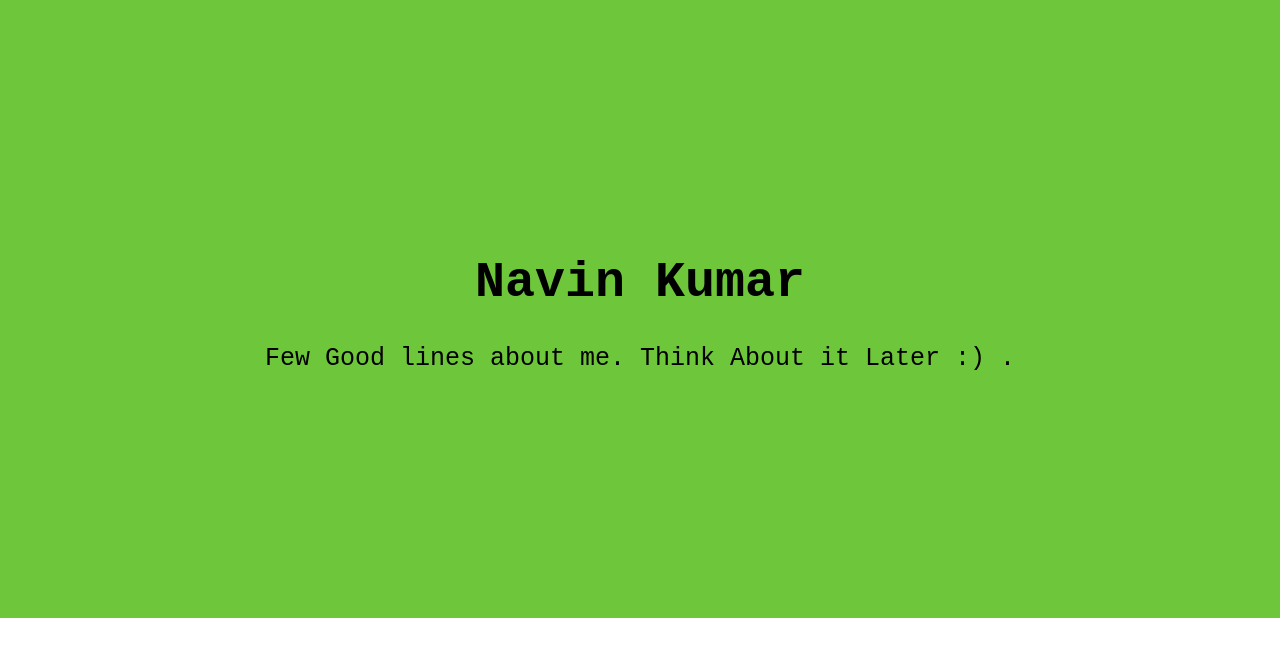
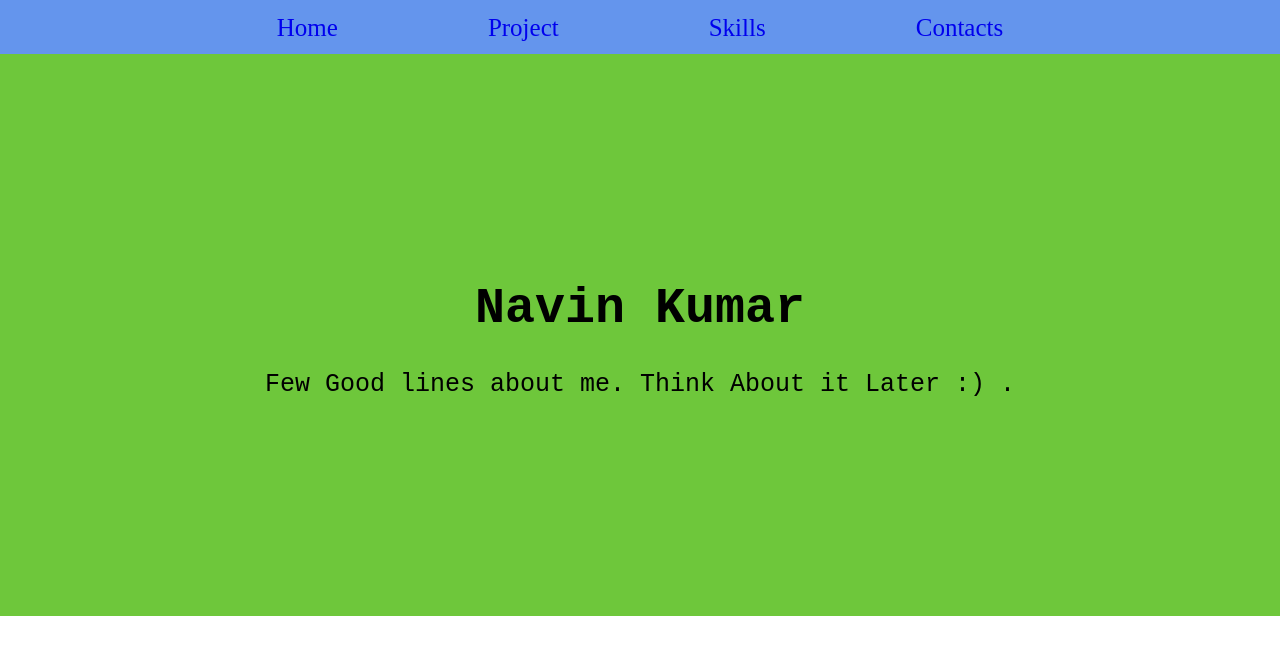
Before and after one commit to KN999/Portfolio, a React app: page / in a window 1280 px wide. Shown: the top 656 px of the page. Built offline with nearby package versions, Linux system fonts and the light colour scheme; the HTML template or start-up script is replaced by a standard one.

Commit message:
Header Added

```diff
--- a/portfolio/src/Components/App.jsx
+++ b/portfolio/src/Components/App.jsx
@@ -1,9 +1,12 @@
 import React from "react";
 import HomePage from "./HomePage"
+import NavBar  from "./HeaderComponent/NavBar"
+import Home from "./HeaderComponent/Home"
 import "./../App.css";
 const App = () => {
   return (
     <div >
+      <NavBar/>
       <HomePage/>
     </div>
     );
--- /dev/null
+++ b/portfolio/src/Components/HeaderComponent/NavBar.css
@@ -0,0 +1,32 @@
+
+li {
+    padding-left: 45px;
+    padding-right: 45px;
+    font-size: 25px;
+    margin-right: 30px;
+    margin-top: -10px;
+    margin-bottom: -10px;
+    margin-left: 30px;
+    display: inline-block;
+}
+
+ul {
+    text-align: center;
+    padding-left: 0px;
+    background-color: cornflowerblue;
+    border-color: cornflowerblue;
+    /* border-bottom: inset; */
+    padding-bottom: 24px;
+    padding-top: 24px;
+    margin-top: -10px;
+    margin-bottom: -10px;
+    margin-left: -8px;
+    margin-right: -8px;
+}
+
+a {
+
+    display: inline-block;
+    text-decoration: none black;
+
+}
--- a/portfolio/src/Components/HeaderComponent/NavBar.jsx
+++ b/portfolio/src/Components/HeaderComponent/NavBar.jsx
@@ -1,14 +1,35 @@
-import React, { Component } from 'react';
-import { Link } from 'react-router-dom';
-class NavBar extends Component {
-  render() {
+import React, { PropTypes } from 'react';
+//import Home from "./Home";
+import "./NavBar.css";
+//import  Link  from 'react-router-dom';
+
+class NavBar extends React.Component {
+  render () {
     return (
-      <header>
-        <ul id="headerButtons">
-          <li className="navButton"><Link to="">Home</Link></li>
-        </ul>
-      </header>
-    )
+      <ul className="NavBar">
+        <li>
+          <a href="/">
+              Home
+          </a>
+        </li>
+        <li className = "inline">
+          <a href="/">
+              Project
+          </a>
+        </li>
+        <li className = "inline">
+          <a href="/">
+              Skills
+          </a>
+        </li>
+        <li className = "inline">
+          <a href="/">
+              Contacts
+          </a>
+        </li>
+      </ul>
+    );
   }
 }
+
 export default NavBar;
--- a/portfolio/src/Components/HomePage.css
+++ b/portfolio/src/Components/HomePage.css
@@ -1,11 +1,12 @@
 .HomePage {
     /*border: 2px solid black;*/
+    background:#6EC73B;
     text-align: center;
-    background: #6EC73B;
     color: #000;
     font-family: 'Courier New';
     font-size: 25px;
-    margin: -8px;
-    border: -1px;
-    padding: 220px;
+    margin: -10px;
+    margin-left: -8px;
+    margin-right: -8px;
+    padding: 192px;
   }
```
Also changed, not shown: portfolio/src/Components/HeaderComponent/Home.jsx (added).
